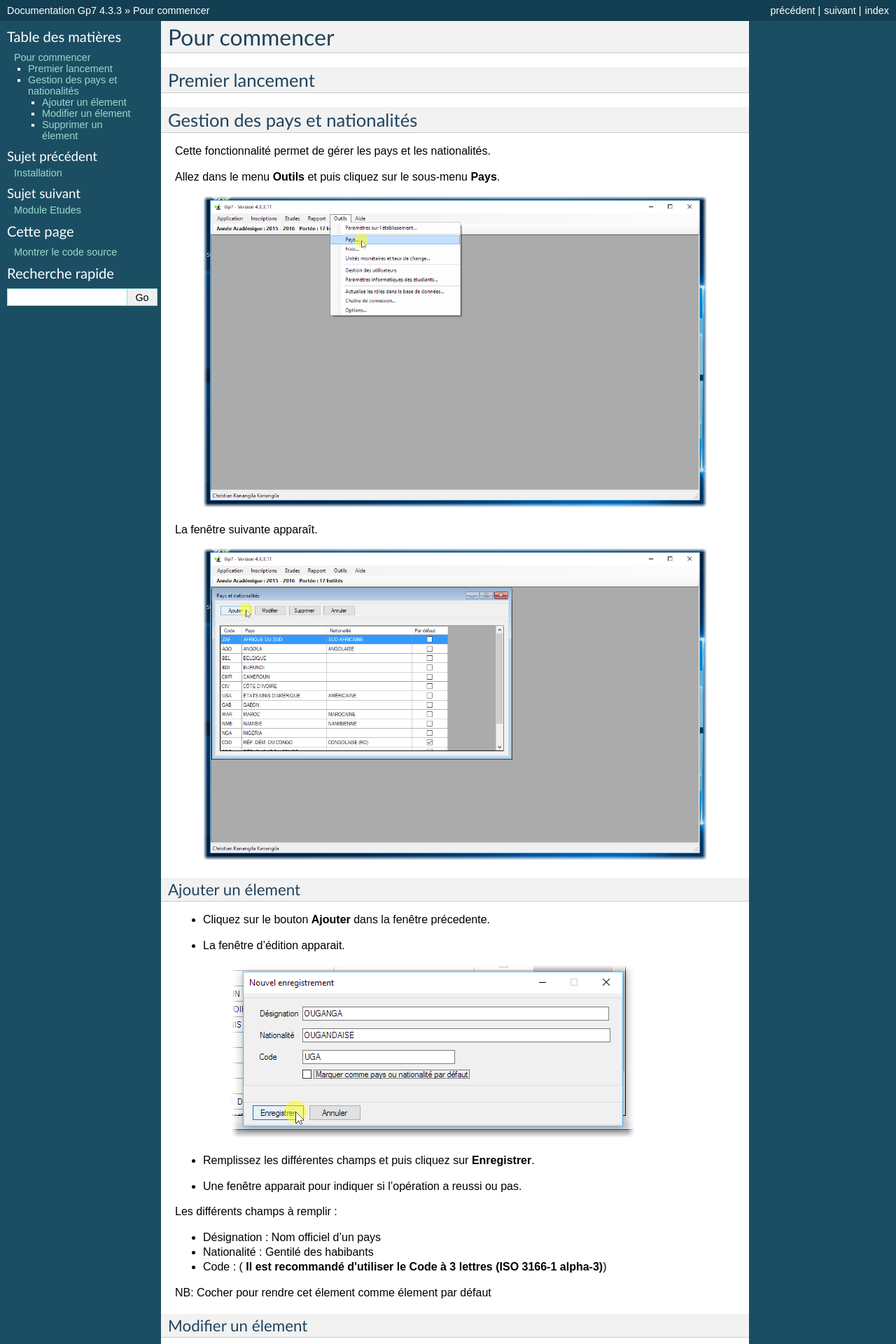
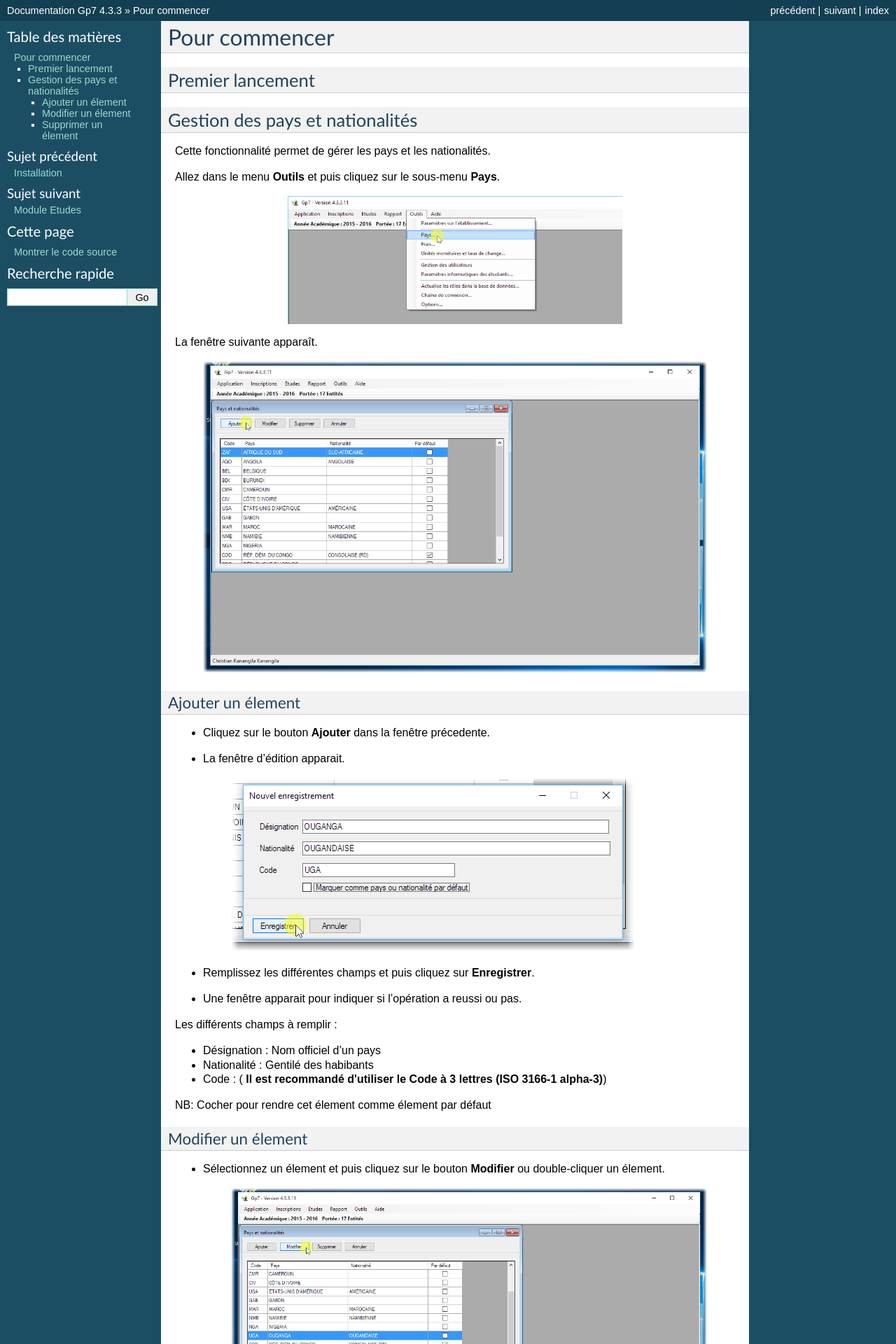
Before and after one commit to passyweb/gp7docs, a Sphinx documentation site: the page built from source/gettingstarted.rst, in a window 1280 px wide. Shown: the top 1920 px of the page at 70% size. Built offline with Sphinx 7.4.7, drawn with Linux system fonts in a browser that asks for light colours.

Commit message:
dimensionner

```diff
--- a/source/gettingstarted.rst
+++ b/source/gettingstarted.rst
@@ -4,7 +4,6 @@ Pour commencer
 
 Premier lancement
 -----------------
-
 
 
 Gestion des pays et nationalités
@@ -15,6 +14,8 @@ Cette fonctionnalité permet de gérer les pays et les nationalités.
 Allez dans le menu \ **Outils**\  et puis cliquez sur le sous-menu \ **Pays**\.
 
 	.. image:: _static/mnuItemCountries.png
+		:scale: 60 %
+		:align: center
 
 La fenêtre suivante apparaît.
 
```
Also changed, not shown: source/_static/mnuItemCountries.png.
